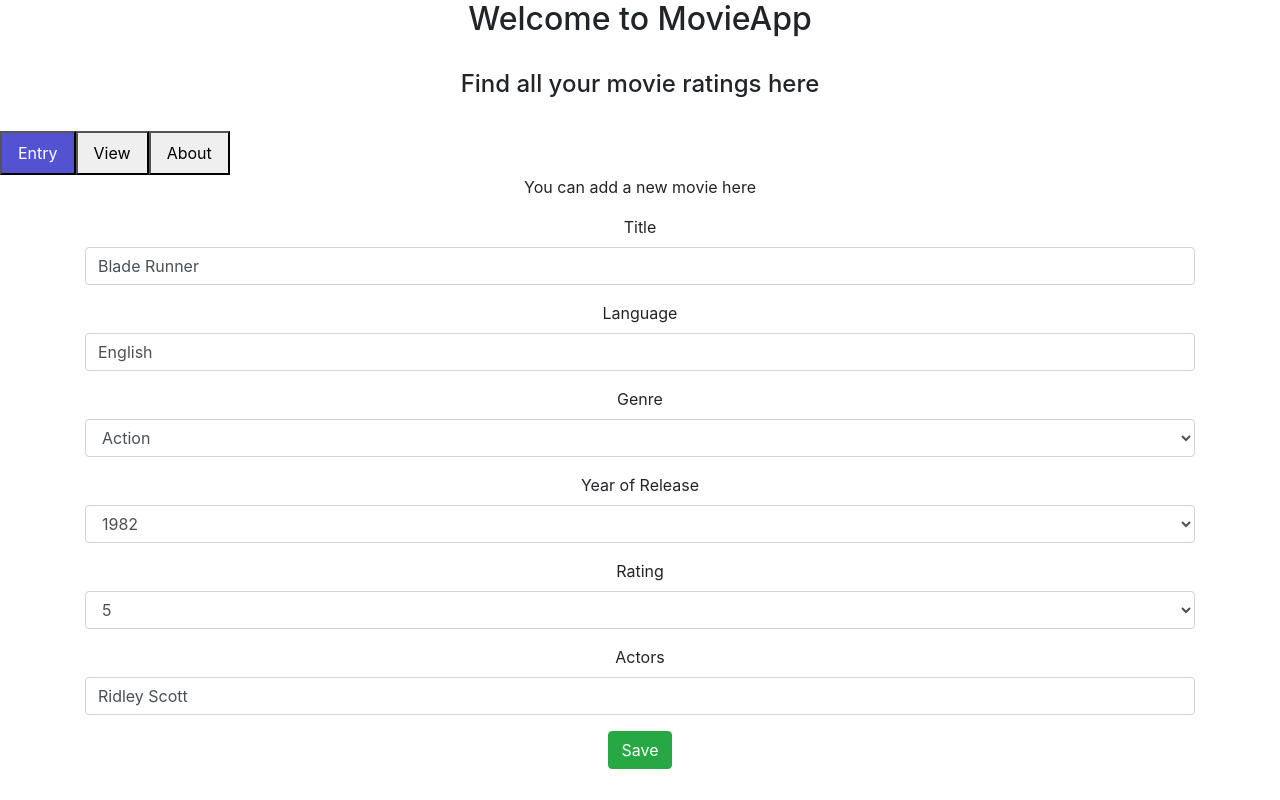
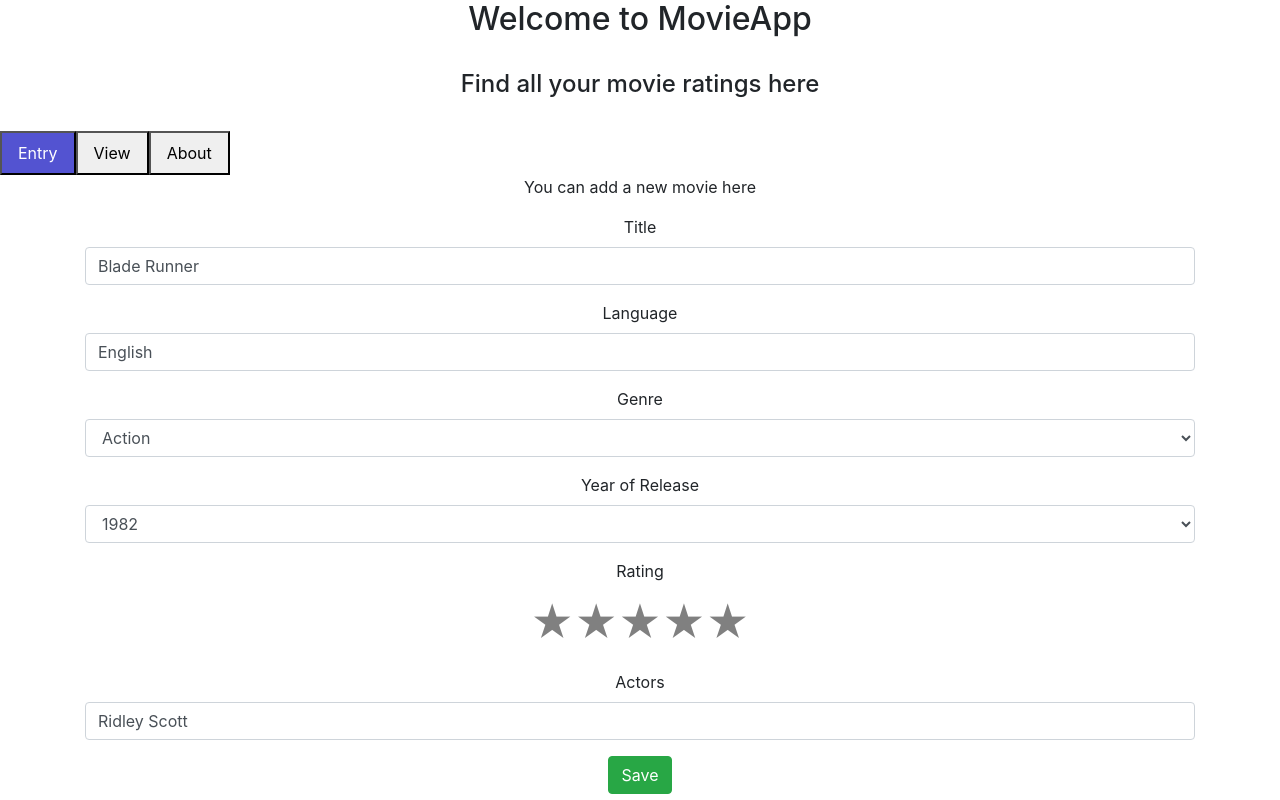
Before and after one commit to xqt19/aws-react-movieapp, a React (Create React App) app: page / in a window 1280 px wide. Built offline with nearby package versions, Linux system fonts and the light colour scheme.

Commit message:
added stars to rating system

```diff
--- a/package.json
+++ b/package.json
@@ -3,6 +3,9 @@
   "version": "0.1.0",
   "private": true,
   "dependencies": {
+    "@fortawesome/fontawesome-svg-core": "^1.2.30",
+    "@fortawesome/free-solid-svg-icons": "^5.14.0",
+    "@fortawesome/react-fontawesome": "^0.1.11",
     "@testing-library/jest-dom": "^4.2.4",
     "@testing-library/react": "^9.3.2",
     "@testing-library/user-event": "^7.1.2",
@@ -12,6 +15,7 @@
     "moment": "^2.27.0",
     "react": "^16.13.1",
     "react-dom": "^16.13.1",
+    "react-rating-stars-component": "^2.2.0",
     "react-router-dom": "^5.2.0",
     "react-scripts": "3.4.3"
   },
--- a/src/components/movie/EntryComponent.jsx
+++ b/src/components/movie/EntryComponent.jsx
@@ -1,18 +1,30 @@
 import React, {Component} from 'react'
+import ReactStars from "react-rating-stars-component";
 import {Formik, Form, Field} from 'formik';
 
 class EntryComponent extends Component{
 
+    constructor(props){
+        super(props)
+        this.state={
+            movieRating: 0
+        }
+    }
+
     onSubmit=(values)=>{
+        values.movieRating = this.state.movieRating
+        console.log(values)
         this.props.funct(values)
     }
+    ratingChanged = (newRating) => {
+        this.setState({
+            movieRating: newRating
+        })
+    };
     render(){
         let i = 1910
         let years= []
         for (i; i<2021; i++){years.push(i)}
-        i = 1
-        let stars= []
-        for (i; i<6; i++){stars.push(i)}
         return(
             <div>
             <div className="container">
@@ -59,9 +71,18 @@ class EntryComponent extends Component{
                                 </fieldset>
                                 <fieldset className="form-group">
                                     <label>Rating</label>
-                                    <Field className="form-control" as="select" name="movieRating" >
-                                        {stars.map(star => <option value={star} key={star}>{star}</option>)}
-                                    </Field>
+                                    <div className="d-flex justify-content-center">
+                                        <ReactStars
+                                            count={5}
+                                            onChange={this.ratingChanged}
+                                            size={42}
+                                            isHalf={true}
+                                            emptyIcon={<i className="far fa-star"></i>}
+                                            halfIcon={<i className="fa fa-star-half-alt"></i>}
+                                            fullIcon={<i className="fa fa-star"></i>}
+                                            activeColor="#ffd700"
+                                        />
+                                    </div>
                                 </fieldset>
                                 <fieldset className="form-group">
                                     <label>Actors</label>
```
Also changed, not shown: 1 other file (tests, documents, lock files or other folders).
